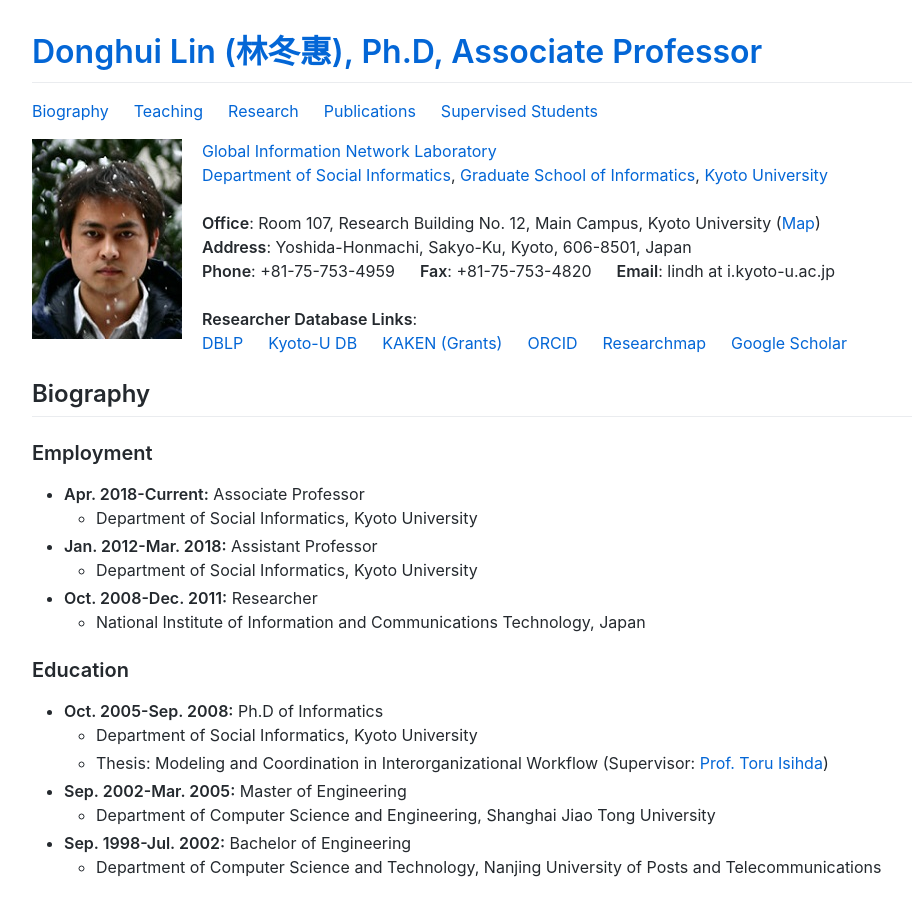
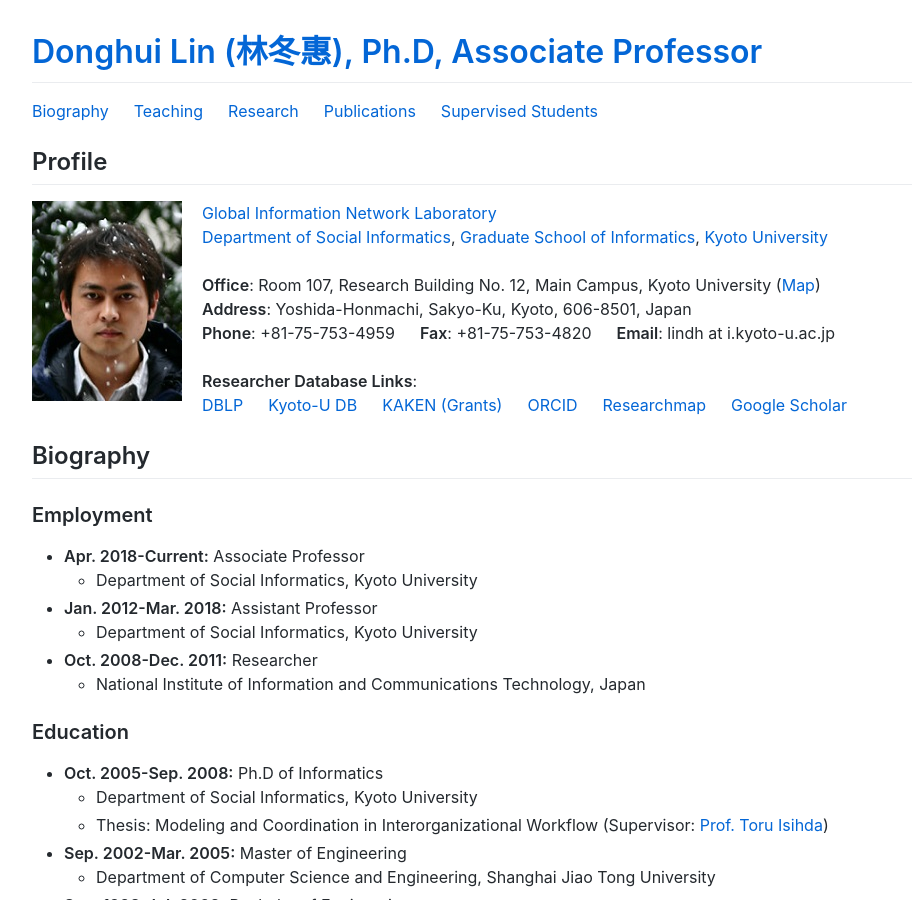
Before and after one commit to lindh/lindh.github.io, a Jekyll site: the page built from index.md, in a window 1280 px wide and 900 px high. Shown: the whole window, without its empty margins (118-1030 px from the left). Built offline with Jekyll 4.4.1, drawn with Linux system fonts in a browser that asks for light colours; comment, search, counter and statistics services are not loaded.

Commit message:
Update index.md

```diff
--- a/index.md
+++ b/index.md
@@ -3,6 +3,8 @@
 ---
 
 [Biography](#biography) &emsp; [Teaching](./teaching.html) &emsp; [Research](#research) &emsp; [Publications](./publication.html) &emsp; [Supervised Students](./students.html)
+
+## Profile
 
 <img align="left" src="./images/lin.jpg"/>
    [Global Information Network Laboratory](http://www.agent.soc.i.kyoto-u.ac.jp/)
```
